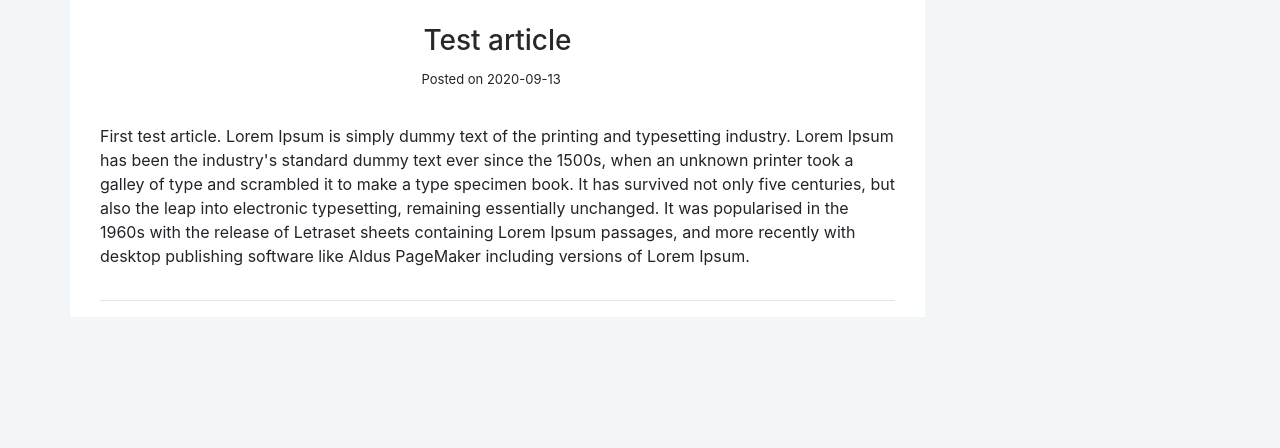
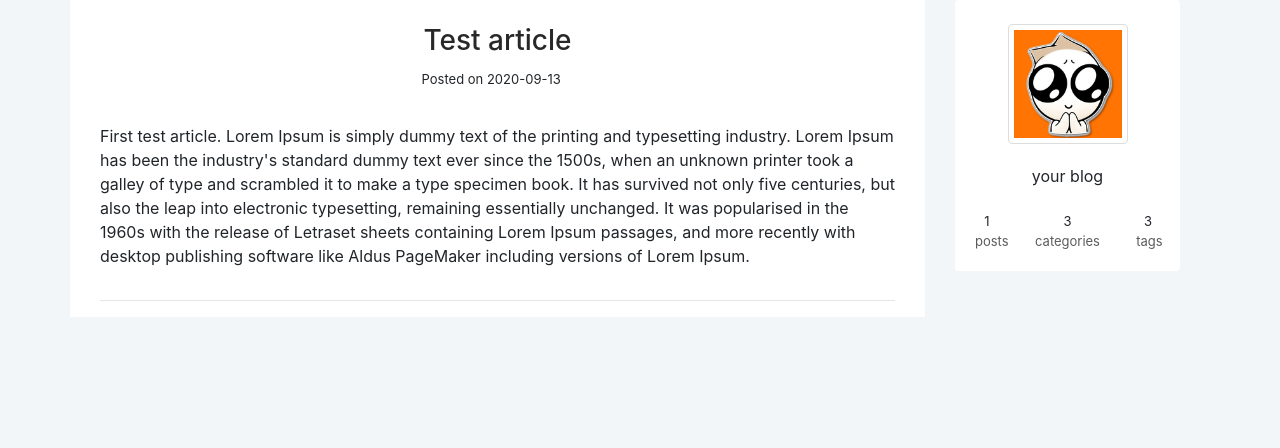
Before and after one commit to sleepworm/your_blog, a Django app: page /article/article-detail/1 in a window 1280 px wide. Shown: the part 56-504 px from the top of the page. Run offline with Django 3.2, Linux system fonts and the light colour scheme; data comes from the database, SQL or seed files in the repository; parts of the project's set-up code (start-up, migrations or seed data) failed here and were passed over; some libraries are stand-ins or nearby versions.

Commit message:
add panel

```diff
--- a/your_blog/article/views.py
+++ b/your_blog/article/views.py
@@ -9,17 +9,28 @@ MIN_FONT_SIZE = 16
 def convert_num_to_font_size(max_num, num):
     return max((int)(num / max_num * MAX_FONT_SIZE), MIN_FONT_SIZE)
 
+def article_stats():
+    article_list = ArticlePost.objects.all()
+    tags = Tag.objects.all()
+    category_list = ArticleCategory.objects.all()
+    stats_context = {
+        'article_count': len(article_list),
+        'tag_count': len(tags),
+        'category_count': len(category_list),
+    }
+    return stats_context
+
 # Create your views here.
 def article_list(request):
     article_list = ArticlePost.objects.all()
-    context = {'articles': article_list}
+    context = {'articles': article_list, 'stats': article_stats()}
     return render(request, 'article/list.html', context)
 
 
 def article_detail(request, pk):
     article = get_object_or_404(ArticlePost, pk=pk) # ArticlePost.objects.get(pk=id)
 
-    context = {'article': article }
+    context = {'article': article, 'stats': article_stats() }
     return render(request, 'article/detail.html', context)
 
 def article_categories(request):
@@ -30,7 +41,10 @@ def article_categories(request):
         articles = article_list.filter(category__title__icontains=category)
         category_post_count[category.title]=len(articles)
 
-    context = {'category_post_count': category_post_count}
+    context = {
+        'category_post_count': category_post_count,
+        'stats': article_stats(),
+    }
     return render(request, 'article/categories.html', context)
 
 def article_tags(request):
@@ -50,5 +64,9 @@ def article_tags(request):
     font_size = {}
     for tag, num in counts.items():
         font_size[tag] = convert_num_to_font_size(max_s, num)
-    context = {'tags': tags, 'font_size': font_size,}
+    context = {
+        'tags': tags,
+        'font_size': font_size,
+        'stats':article_stats()
+    }
     return render(request, 'article/tags.html', context)
--- a/your_blog/templates/base.html
+++ b/your_blog/templates/base.html
@@ -15,6 +15,9 @@
             <div class="col-lg-9" style="background-color: white;">
                 {% block content %}{% endblock content %}
             </div>
+            <div class="col-md-3">
+                {% include "panel.html" %}
+            </div>
         </div>
     </div>
     {% include 'footer.html' %}
--- a/your_blog/templates/panel.html
+++ b/your_blog/templates/panel.html
@@ -1,15 +1,14 @@
 {% load staticfiles %}
 
-{% comment %} <div class="container d-none d-lg-block"> {% endcomment %}
-<div class="d-none d-lg-block">
+<div class="container d-none d-lg-block">
     <div class="card border-0">
-        <img src="{% static 'images/avatar.gif' %}" class="card-img-top mt-4" alt="avatar"
+        <img src="{% static 'images/avatar.png' %}" class="card-img-top mt-4" alt="avatar"
             style="border-radius: 4px; width:120px;padding:5px;border:1px solid #ddd;display:block;margin-left:auto;margin-right:auto;" />
         <div class="card-body">
             <div class="col-12">
-                <p class="text-center mb-4">sleepworm</p>
+                <p class="text-center mb-4">your blog</p>
             </div>
-            {% comment %} <div class="row"> {% endcomment %}
+            <div class="row">
                 <div class="col-3 text-center">
                     <span style="font-size: small;">{{ stats.article_count }}</span>
                 </div>
@@ -19,8 +18,8 @@
                 <div class="col-3 text-center">
                     <span style="font-size: small;">{{ stats.tag_count }}</span>
                 </div>
-            {% comment %} </div> {% endcomment %}
-            {% comment %} <div class="row"> {% endcomment %}
+            </div>
+            <div class="row">
                 <div class="col-3 text-center text-nowrap">
                     <a style="color: #5b5b5b; font-size: small;" href="{% url 'article:article_list' %}">posts</a>
                 </div>
@@ -31,16 +30,8 @@
                 <div class="col-3 text-center text-nowrap">
                     <a style="color: #5b5b5b; font-size: small;" href="{% url 'article:article_tags' %}">tags</a>
                 </div>
-            {% comment %} </div> {% endcomment %}
+            </div>
         </div>
     </div>
 
-    <!-- Search Widget -->
-    <div class="mt-4">
-        <form class="form-inline">
-            <input style="width:100%;" type="text" class="form-control" name="search" placeholder="Search for..."
-                required>
-        </form>
-    </div>
-
 </div>
--- a/your_blog/your_blog/settings.py
+++ b/your_blog/your_blog/settings.py
@@ -120,3 +120,6 @@ USE_TZ = True
 # https://docs.djangoproject.com/en/2.1/howto/static-files/
 
 STATIC_URL = '/static/'
+STATICFILES_DIRS = (
+    os.path.join(BASE_DIR, 'static'),
+)
```
Also changed, not shown: your_blog/static/images/avatar.png (added).
